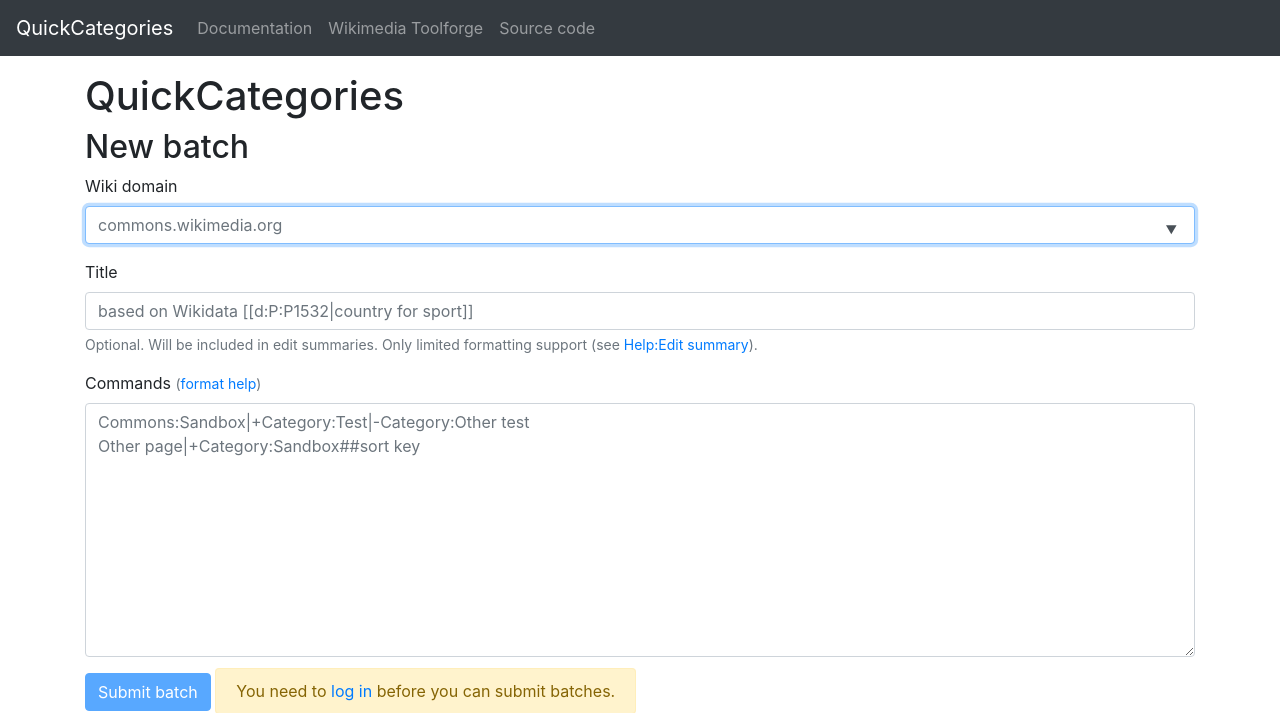
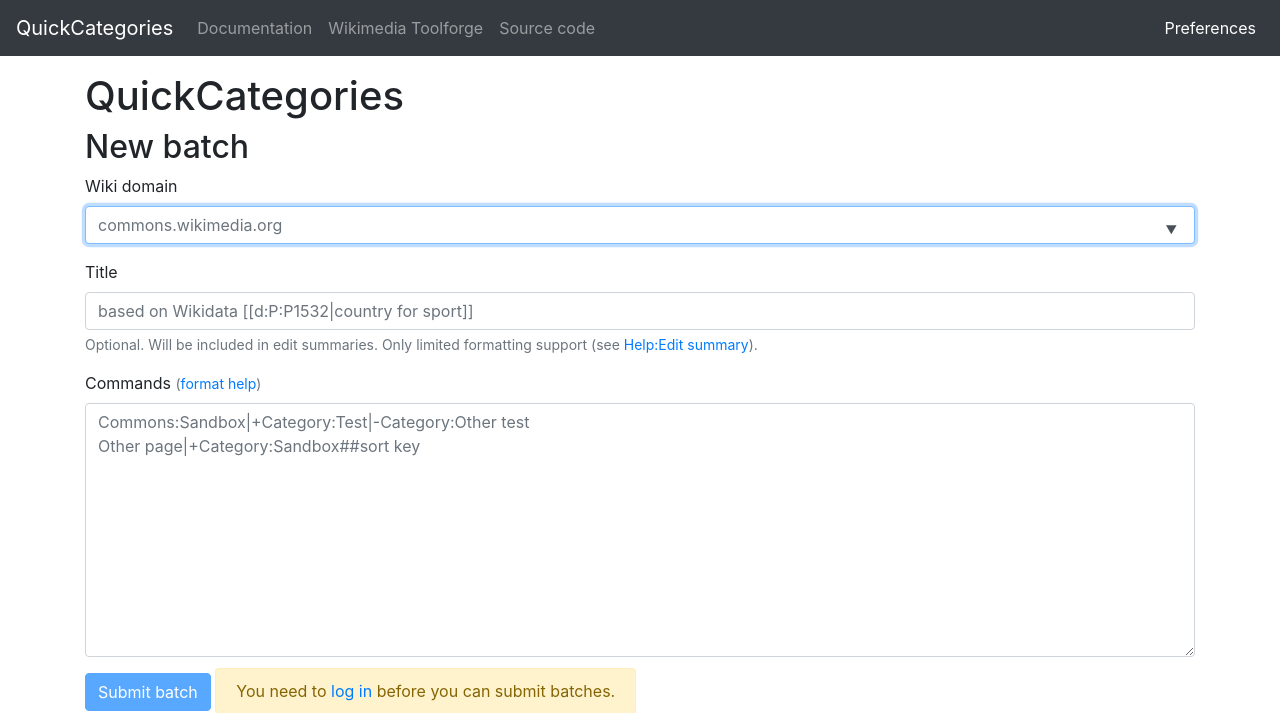
Before and after one commit to lucaswerkmeister/tool-quickcategories, a Flask app: page / in a window 1280 px wide. Shown: the top 713 px of the page. Run offline with Flask 2, Linux system fonts and the light colour scheme; some libraries are stand-ins or nearby versions.

Commit message:
Add preferences link to navbar
The authentication area is also tweaked a little to make it look better
next to the preferences link; in particular, adding a span.navbar-text
*around* the login link instead of having the a.navbar-text directly
gives the link a brighter color, making it stand out more.

```diff
--- a/app.py
+++ b/app.py
@@ -125,9 +125,9 @@ def authentication_area() -> flask.Markup:
 
     session = authenticated_session()
     if not session:
-        return (flask.Markup(r'<a id="login" class="navbar-text" href="') +
+        return (flask.Markup(r'<span class="navbar-text pl-2"><a id="login" href="') +
                 flask.Markup.escape(flask.url_for('login')) +
-                flask.Markup(r'">Log in</a>'))
+                flask.Markup(r'">Log in</a></span>'))
 
     response = session.get(action='query',
                            meta=['userinfo', 'notifications'],
@@ -136,7 +136,7 @@ def authentication_area() -> flask.Markup:
     user_name = response['query']['userinfo']['name']
     notifications = response['query']['notifications']['rawcount']
 
-    area = (flask.Markup(r'<span class="navbar-text">Logged in as ') +
+    area = (flask.Markup(r'<span class="navbar-text pl-2">Logged in as ') +
             user_link(user_name))
 
     if notifications and flask.session.get('notifications', True):
--- a/templates/base.html
+++ b/templates/base.html
@@ -16,6 +16,7 @@
         <li><a href="//tools.wmflabs.org/" class="nav-link">Wikimedia Toolforge</a></li>
         <li><a href="https://phabricator.wikimedia.org/source/tool-quickcategories/" class="nav-link">Source code</a></li>
       </ul>
+      <span class="navbar-text px-2"><a href="{{ url_for('preferences') }}">Preferences</a></span>
       {{ authentication_area() }}
     </nav>
     <main {% block main_tag_attributes %}class="container mt-3"{% endblock main_tag_attributes %}>
```
